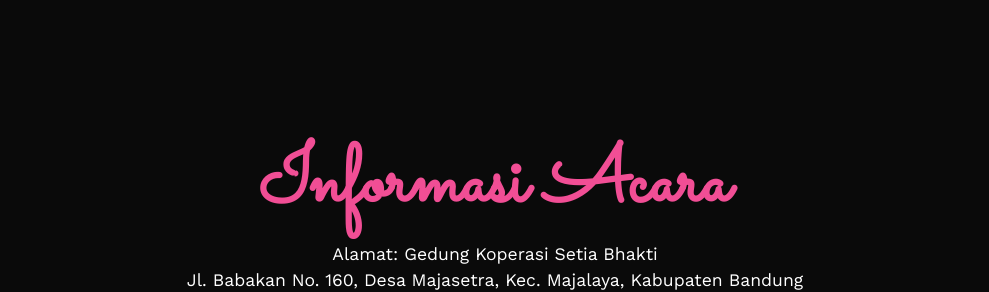
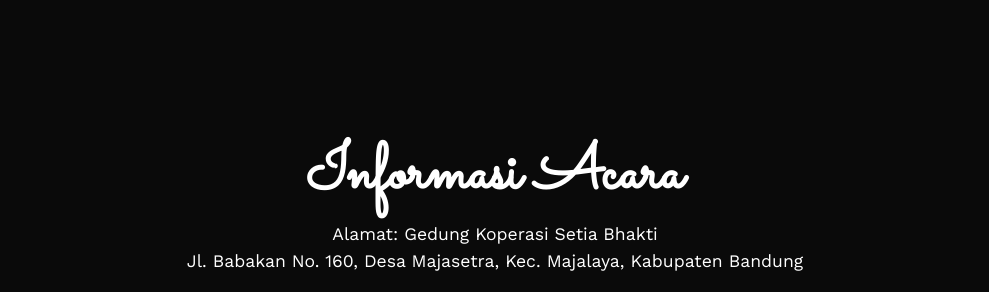
Before and after one commit to NenkCollections/Ibnan-Lina, a plain HTML site: page index.html in a window 1280 px wide. Shown: the part 1700-1992 px from the top of the page, without its empty margins (145-1134 px from the left). Drawn offline with nearby package versions, Linux system fonts and the light colour scheme; some packages are replaced by stand-ins of ours; grey boxes are pictures that could not be loaded; a script that the page names is missing.

Commit message:
Add files via upload

```diff
--- a/style.css
+++ b/style.css
@@ -1,6 +1,9 @@
 :root {
-  --pink: #f14e95;
+  --pink: #363542;
   --bg: #0a0a0a;
+  --bgJam: #8785a2;
+  --FontWhite: #ffffff;
+
   --shadow: 0 2px 2px rgb(0 0 0 / 0.5);
 }
 
@@ -97,6 +100,14 @@ body {
   color: var(--pink);
   font-family: 'Sacramento';
   font-size: 5rem;
+  font-weight: bold;
+}
+
+.info h2,
+.rsvp h2 {
+  color: var(--FontWhite);
+  font-family: 'Sacramento';
+  font-size: 4rem;
   font-weight: bold;
 }
 
```
